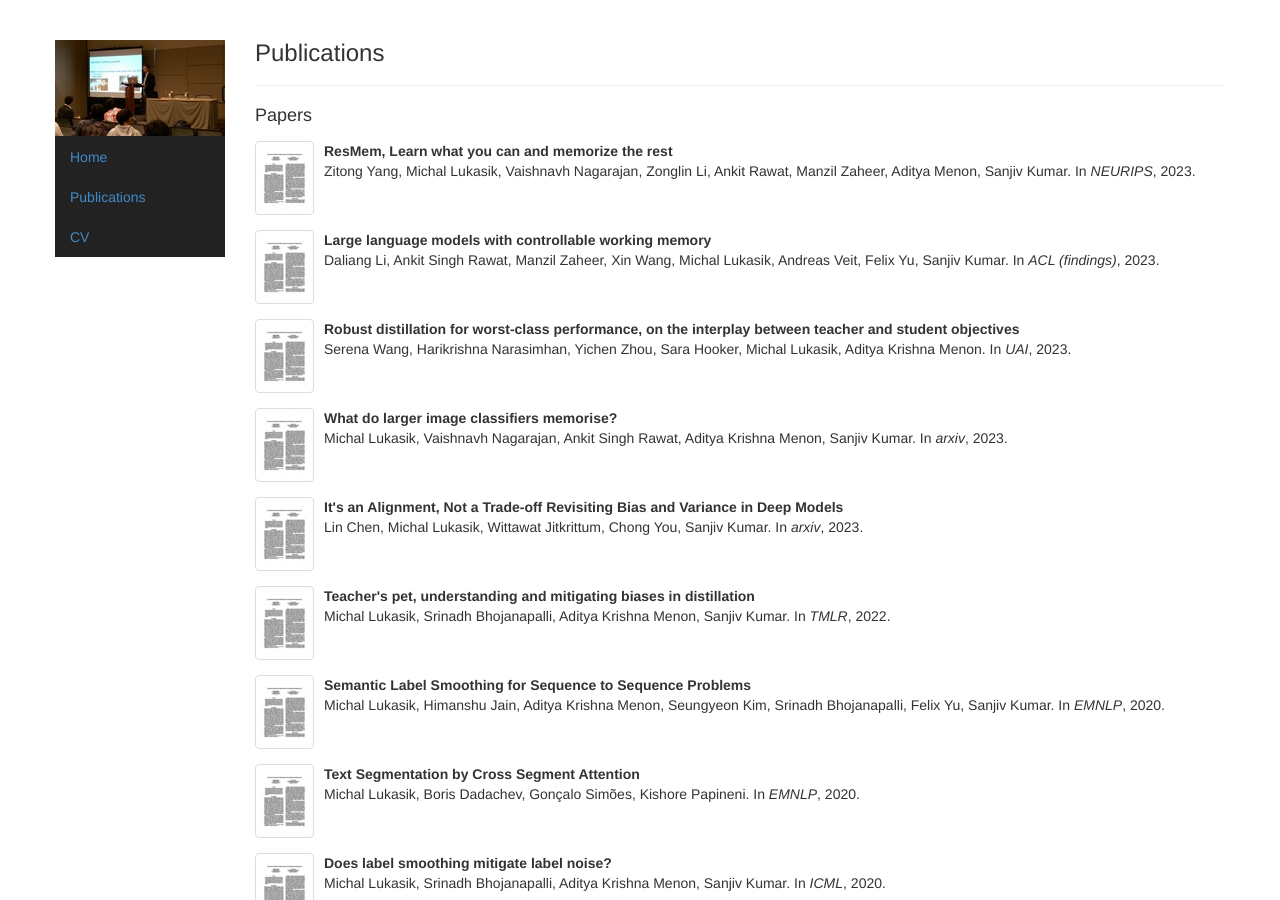
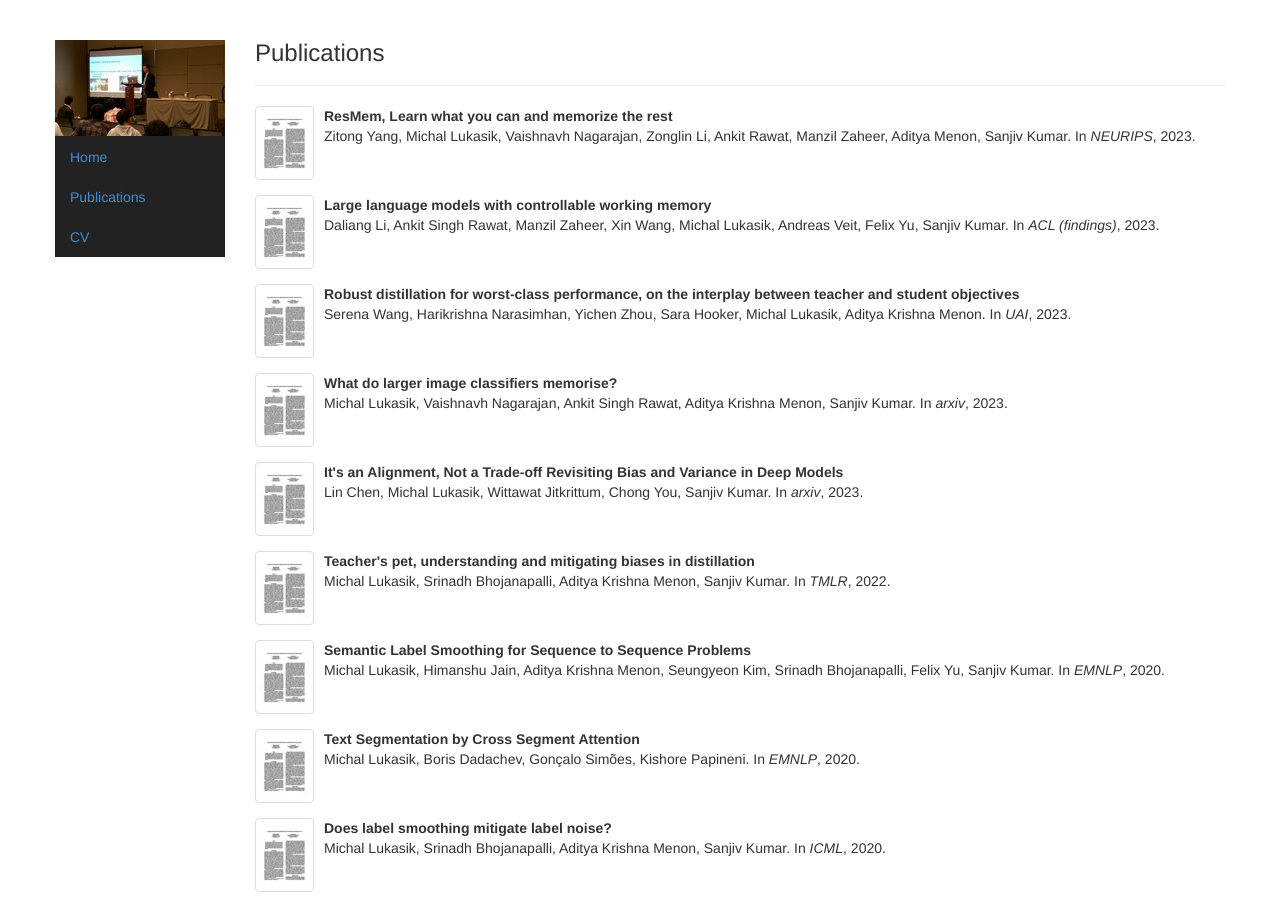
Before and after one commit to mlukasik/mlukasik.github.io, a Jekyll site: the page built from papers.html, in a window 1280 px wide and 900 px high. Built offline with Jekyll 4.4.1, drawn with Linux system fonts in a browser that asks for light colours.

Commit message:
Update papers.html

```diff
--- a/papers.html
+++ b/papers.html
@@ -7,7 +7,6 @@ picture: aaai
   <h3>Publications</h3>
 </div>
 
-<h4>Papers</h4>
 {% for post in site.papers %}
   {% include paper.html paper=post %}
 {% endfor %}
```
